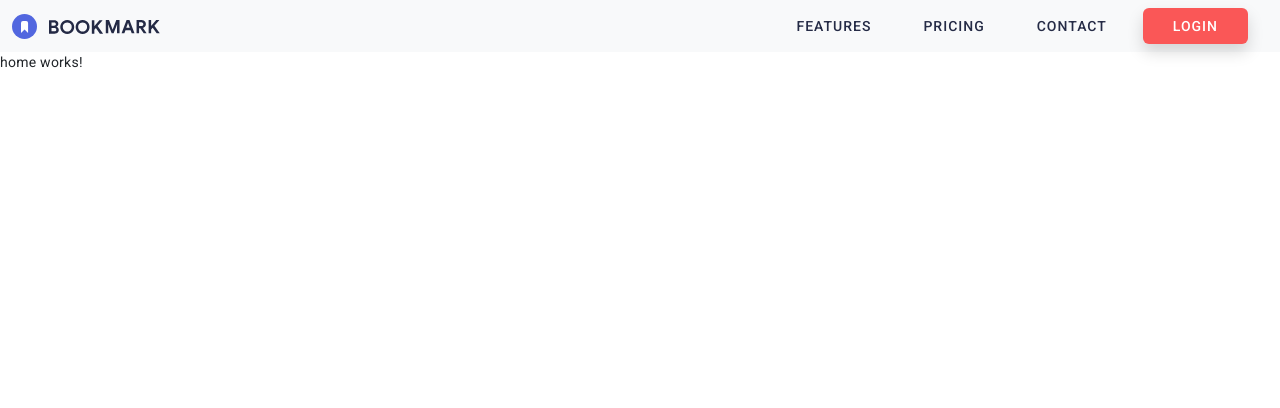
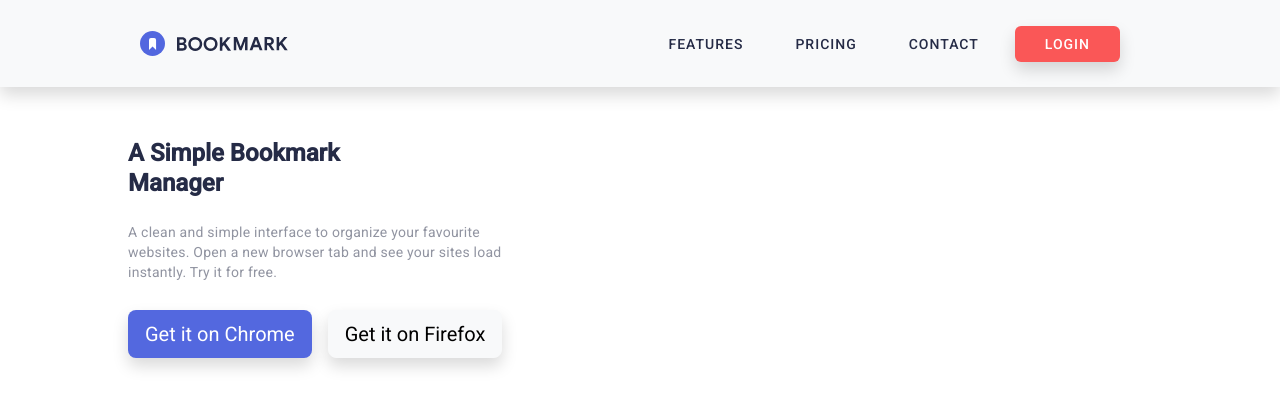
Before and after one commit to george-asiedu/Bookmark-Landing-Page, an Angular app in the folder bookmark-app/: page / in a window 1280 px wide. Shown: the top 408 px of the page. Built offline with nearby package versions, Linux system fonts and the light colour scheme.

Commit message:
home component text content updated

```diff
--- a/bookmark-app/src/app/home/home.component.css
+++ b/bookmark-app/src/app/home/home.component.css
@@ -0,0 +1,20 @@
+h1 {
+    color: hsl(229, 31%, 21%);
+}
+
+p {
+    color: hsl(229, 8%, 60%);
+}
+
+.btn-blue {
+    background: hsl(231, 69%, 60%);
+    color: white;
+}
+
+.btn-gray {
+    background: hsl(229, 8%, 60%);
+}
+
+.home {
+    padding: 4% 10%;
+}
--- a/bookmark-app/src/app/home/home.component.html
+++ b/bookmark-app/src/app/home/home.component.html
@@ -1 +1,17 @@
-<p>home works!</p>
+<div class="w-100 d-flex gap-5 home">
+    <div class="d-flex flex-column gap-3 w-50 ">
+        <h1 class="lh-sm fw-bold mb-2 ">
+            A Simple Bookmark <br> Manager
+        </h1>
+        <p>
+            A clean and simple interface to organize your favourite <br>
+            websites. Open a new browser tab and see your sites load <br>
+            instantly. Try it for free.
+        </p>
+        <div class="d-flex gap-3 align-content-center">
+            <button type="button" class="btn btn-lg btn-blue shadow ">Get it on Chrome</button>
+            <button type="button" class="btn btn-lg btn-light shadow  ">Get it on Firefox</button>
+        </div>
+    </div>
+
+</div>
--- a/bookmark-app/src/app/home/home.component.ts
+++ b/bookmark-app/src/app/home/home.component.ts
@@ -1,9 +1,10 @@
 import { Component } from '@angular/core';
+import { MatButtonModule } from '@angular/material/button';
 
 @Component({
   selector: 'app-home',
   standalone: true,
-  imports: [],
+  imports: [MatButtonModule],
   templateUrl: './home.component.html',
   styleUrl: './home.component.css'
 })
--- a/bookmark-app/src/app/navigation/navigation.component.css
+++ b/bookmark-app/src/app/navigation/navigation.component.css
@@ -1,3 +1,7 @@
+.navbar {
+    padding: 2% 10%;
+}
+
 .nav-item {
     margin-right: 20px;
 }
--- a/bookmark-app/src/app/navigation/navigation.component.html
+++ b/bookmark-app/src/app/navigation/navigation.component.html
@@ -1,4 +1,4 @@
-<nav class="navbar navbar-expand-lg bg-light">
+<nav class="navbar navbar-expand-lg bg-light shadow">
   <div class="container-fluid">
     <a class="navbar-brand" routerLink="/">
         <img src="../../assets/logo-bookmark.svg" alt="logo">
```
Also changed, not shown: bookmark-app/src/styles.css (line endings or trailing spaces).
